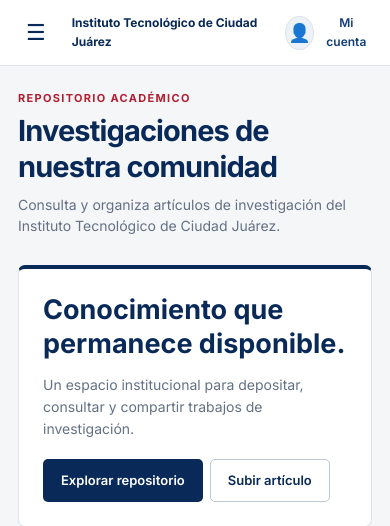
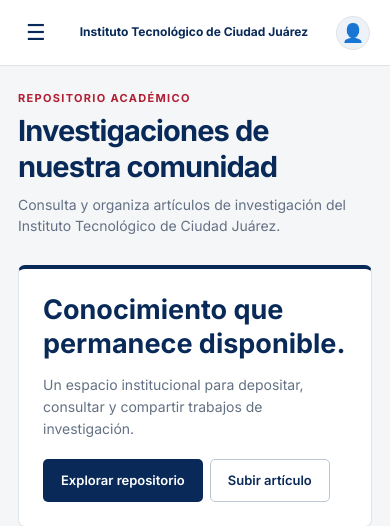
Before and after one commit to swft-89/InvestigaTec, a PHP site: page / in a window 390 px wide. Shown: the top 526 px of the page. Run offline with PHP 8.4, Linux system fonts and the light colour scheme; some libraries are stand-ins or nearby versions.

Commit message:
cambios en el navbar

```diff
--- a/assets/css/styles.css
+++ b/assets/css/styles.css
@@ -1724,6 +1724,10 @@ tbody tr:last-child td {
         font-size: 12px
     }
 
+    .account-trigger-name {
+        display: none
+    }
+
     .mode {
         display: none
     }
--- a/includes/header.php
+++ b/includes/header.php
@@ -16,7 +16,7 @@
       <?php else: ?>
         <span class="account-trigger-avatar account-trigger-placeholder" aria-hidden="true">👤</span>
       <?php endif; ?>
-      <span><?= e($usuarioEncabezado['name'] ?? 'Mi cuenta') ?></span>
+      <span class="account-trigger-name"><?= e($usuarioEncabezado['name'] ?? 'Mi cuenta') ?></span>
     </button>
     <section class="account-popover" id="account-popover" aria-labelledby="account-toggle" hidden>
       <?php if ($usuarioEncabezado): ?>
```
